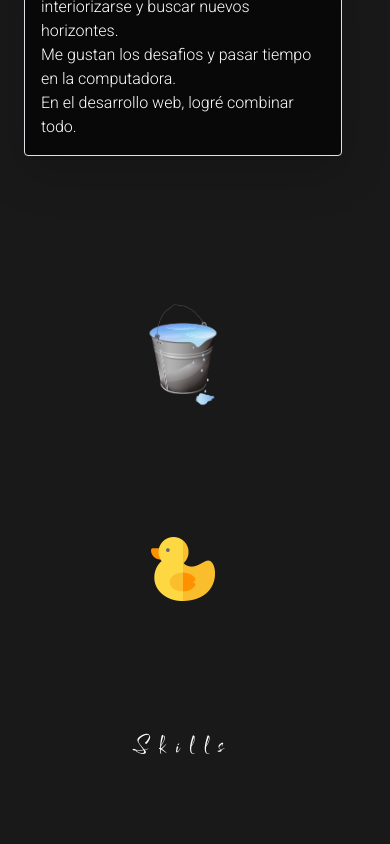
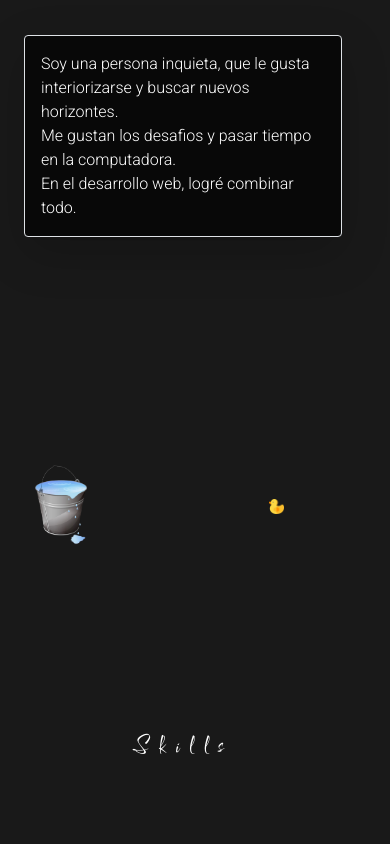
Before and after one commit to patocarbone/Portfolio, a website: page index.html in a window 390 px wide. Shown: the part 1080-1924 px from the top of the page. Drawn offline with nearby package versions, Linux system fonts and the light colour scheme.

Commit message:
responsive

```diff
--- a/index.html
+++ b/index.html
@@ -119,7 +119,7 @@
         <!-- Sobre Mi -->
         <section id="sobre-mi">
             <div class="row sobre-mi-container container-fluid">
-                <div class="col-lg-4 col-md-12 col-sm-12 d-flex flex-column justify-content-around">
+                <div class="col-lg-6 col-md-12 col-sm-12 d-flex flex-column justify-content-around">
                     <h2 class="text-center"> Sobre Mi </h2>
                     <p class="border shadow-lg p-3 mb-5 rounded">
                         Soy una persona inquieta, que le gusta interiorizarse y buscar nuevos horizontes. <br>
@@ -127,14 +127,16 @@
                         En el desarrollo web, logré combinar todo.
                     </p>
                 </div>
-                <div class="col-lg-4 col-md-6 col-sm-6 d-flex justify-content-center align-items-center">
+                <div class="col-lg-6 col-md-12 col-sm-12 d-flex justify-content-center align-items-center">
+                <div>
                     <img src="src/assets/img/wood_1-removebg.png" class="balde-con-agua"
                         alt="balde gris con agua que se desborda y moja el piso">
                 </div>
-                <div class="col-lg-4 col-md-6 col-sm-6 d-flex justify-content-center align-items-center">
+                <div>
                     <img src="src/assets/img/rubber-duck.png" alt="un pato de color amarillo animado"
                         class="img-sobre-mi2">
                 </div>
+            </div>
 
                 <!-- Boton para desplazar para abajo -->
                 <div class="row boton-desplazamiento">
--- a/scss/components/_sobre-mi.scss
+++ b/scss/components/_sobre-mi.scss
@@ -19,10 +19,10 @@
       @extend %parrafos;
     }
   }
-
+  div {
     .img-sobre-mi2 {
-    @include transiciones(all 1.5s);
-    width: 35%;
+      @include transiciones(all 2s);
+      width: 60%;
       @media screen and (max-width: 480px) {
         width: 20%;
         transition: none;
@@ -32,7 +32,7 @@
       }
 
       &:hover {
-      @include transformaciones(translate(-400px, -120px) rotate(-35deg));
+        @include transformaciones(translate(-550px, -90px) rotate(-35deg));
         @media screen and (max-width: 480px) {
           transform: none;
         }
@@ -42,10 +42,11 @@
       }
     }
     .balde-con-agua {
-    width: 45%;
+      width: 30%;
       @media screen and (max-width: 480px) {
         width: 30%;
       }
     }
   }
+}
 /* Fin sobre mi */
```
Also changed, not shown: css/style.css, 1 other file. Lines whose indentation alone changed are shown as unchanged.
